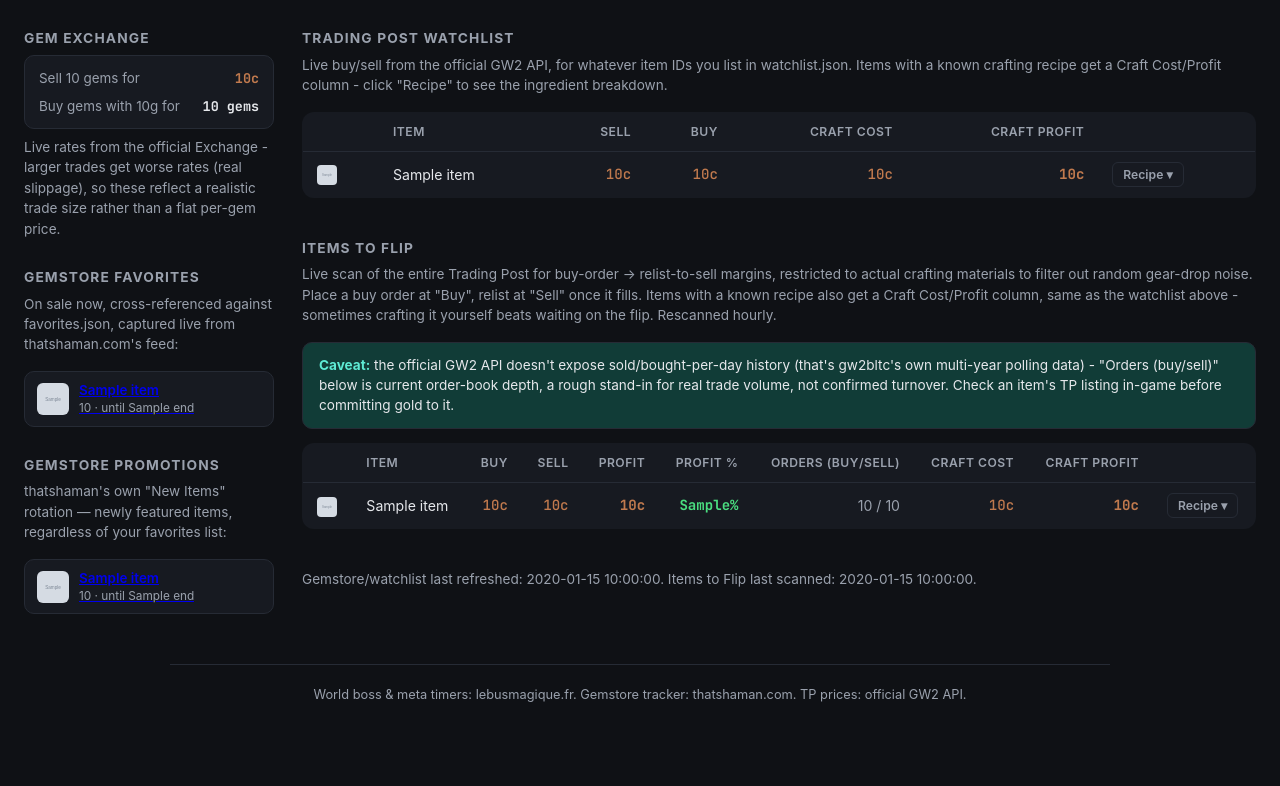
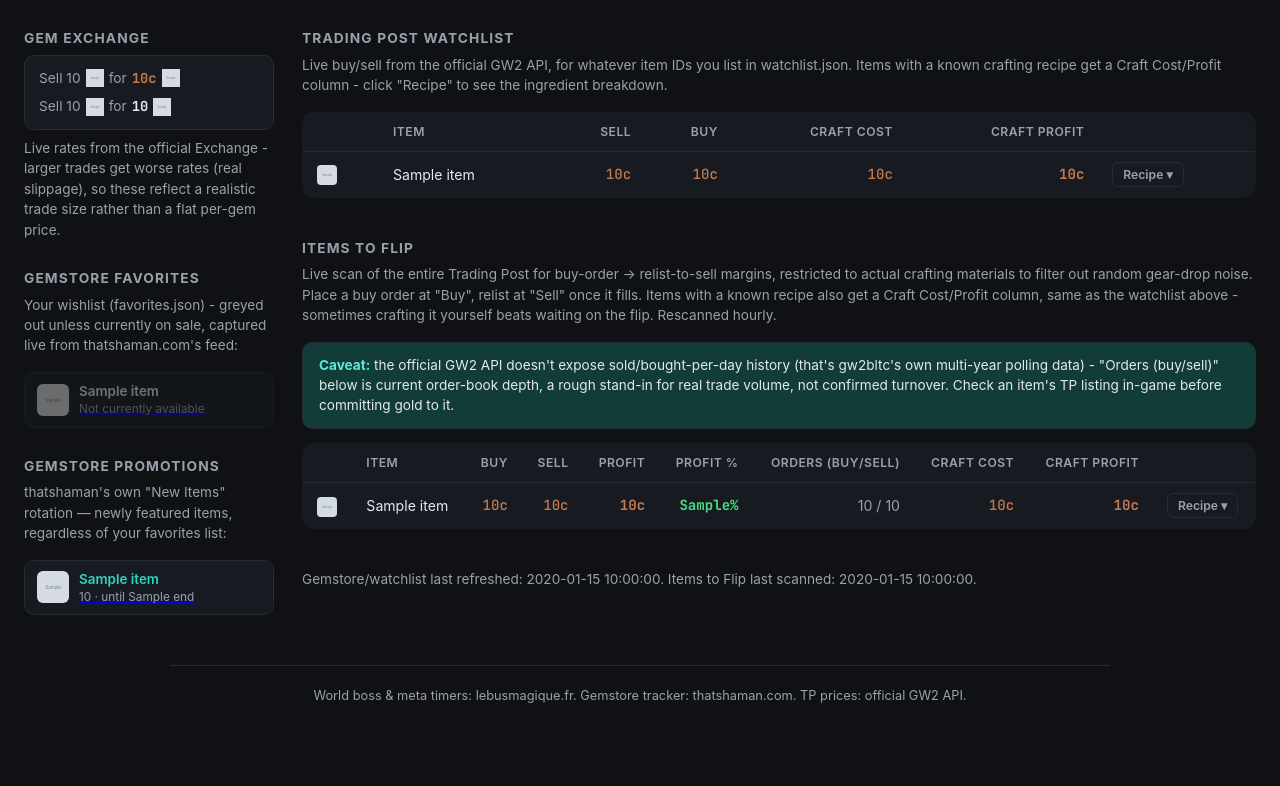
Before and after one commit to Revanito/gw2-ops-board, a FastAPI app: template app/templates/market.html in a window 1280 px wide. Shown: the part 66-852 px from the top of the page. Before the commit the page ends 768 px from the top, so only its background shows below. Run offline with FastAPI, Linux system fonts and the light colour scheme; the template is opened without the code that fills it: most values are stand-ins (such as "Sample title", 1, 10 or a date in 2020); grey boxes marked "Sample" are stand-in pictures; parts of the project's set-up code (start-up, migrations or seed data) failed here and were passed over.

Commit message:
Gem Exchange with real icons, always-visible favorites, teal links
Gem Exchange: two "Sell X for Y" lines using the real Gold/Gem currency
icons instead of "buy gems with Ng" text framing.

Gemstore Favorites: every favorited item now always shows (grouped from
thatshaman's full catalog, not just the active-sale list), greyed out and
grayscaled when not currently on sale instead of disappearing entirely.

Fixed .gi-name having no explicit color at all, so gem-item links (and
their default hover) had no color, so it fell back to the browser's
default anchor blue - now uses the site's own teal accent instead.

Co-Authored-By: Claude Sonnet 5 <noreply@anthropic.com>

```diff
--- a/app/gemstore_client.py
+++ b/app/gemstore_client.py
@@ -30,9 +30,16 @@ def _wiki_url(name: str) -> str:
     return "https://wiki.guildwars2.com/wiki/" + name.replace(" ", "_")
 
 
-async def fetch_gemstore_schedule() -> list[dict]:
-    """Returns every schedule entry currently on sale/available, each as
-    {"name", "icon", "wiki_url", "start", "end", "indefinite", "category_name"}."""
+async def fetch_gemstore_data() -> dict:
+    """Returns {"active": [...], "catalog": {name_lower: {...}}}.
+
+    "active" is every schedule entry currently on sale/available, each as
+    {"name", "icon", "wiki_url", "start", "end", "indefinite", "category_name"}.
+
+    "catalog" is base info (name/icon/wiki_url) for *every* item thatshaman
+    tracks, active or not - needed so the favorites list can still show an
+    item (greyed out) when it isn't currently on sale, instead of the item
+    just disappearing from the page entirely."""
     async with httpx.AsyncClient(timeout=20) as client:
         resp = await client.get(GEMSTORE_JSON_URL)
         resp.raise_for_status()
@@ -41,6 +48,17 @@ async def fetch_gemstore_schedule() -> list[dict]:
     items = data.get("items", {})
     categories = data.get("categories", {})
     now = datetime.now(timezone.utc)
+
+    catalog = {}
+    for item in items.values():
+        name = item.get("name")
+        if not name:
+            continue
+        catalog[name.lower()] = {
+            "name": name,
+            "icon": ICON_BASE + item["image"] + "_large.png" if item.get("image") else None,
+            "wiki_url": _wiki_url(name),
+        }
 
     active = []
     for entry in data.get("schedule", []):
@@ -69,15 +87,30 @@ async def fetch_gemstore_schedule() -> list[dict]:
         })
 
     active.sort(key=lambda e: e["name"].lower())
-    return active
+    return {"active": active, "catalog": catalog}
 
 
-def match_favorites(active_schedule: list[dict], favorites: list[str]) -> list[dict]:
-    """Cross-references the currently-active gem store entries against a
-    favorites list of item names (case-insensitive substring-free exact
-    match on name), returning just the matches."""
-    wanted = {name.lower() for name in favorites}
-    return [entry for entry in active_schedule if entry["name"].lower() in wanted]
+def build_favorites_view(data: dict, favorites: list[str]) -> list[dict]:
+    """One entry per name in favorites.json, in that order - always shown,
+    not just when on sale. An entry currently on sale carries the live
+    schedule info and "available": True; one that isn't still shows its
+    name/icon (from the full catalog) with "available": False so the
+    template can grey it out instead of hiding it. A name thatshaman
+    doesn't track at all (typo, or genuinely never listed) still gets a
+    bare entry rather than silently vanishing."""
+    active_by_name = {e["name"].lower(): e for e in data["active"]}
+    catalog = data["catalog"]
+
+    result = []
+    for name in favorites:
+        key = name.lower()
+        active_entry = active_by_name.get(key)
+        if active_entry:
+            result.append({**active_entry, "available": True})
+            continue
+        base = catalog.get(key, {"name": name, "icon": None, "wiki_url": _wiki_url(name)})
+        result.append({**base, "available": False, "price": None, "end": None, "indefinite": False})
+    return result
 
 
 def filter_by_category(active_schedule: list[dict], category_name: str) -> list[dict]:
--- a/app/gw2_api.py
+++ b/app/gw2_api.py
@@ -292,21 +292,29 @@ async def fetch_gem_exchange() -> dict | None:
     """Public, no key needed. Live gold<->gem exchange rates, for a
     representative quantity each direction rather than an abstract per-unit
     rate - 400 gems (the size of the smallest real-money gem purchase) for
-    selling, and 100 gold for buying, so the numbers reflect something a
-    player would actually consider doing. The Exchange has real slippage at
-    volume, so "coins per gem" differs slightly between the two calls."""
+    selling gems, and 100 gold for selling gold (i.e. buying gems), so the
+    numbers reflect something a player would actually consider doing. The
+    Exchange has real slippage at volume, so "coins per gem" differs
+    slightly between the two calls. Currency icons come along for the ride
+    so the UI can show the real Gold/Gem icons rather than text labels."""
     try:
-        sell_resp = await _client.get("/commerce/exchange/gems?quantity=400")
-        sell_resp.raise_for_status()
-        buy_resp = await _client.get("/commerce/exchange/coins?quantity=1000000")
-        buy_resp.raise_for_status()
+        sell_gems_resp = await _client.get("/commerce/exchange/gems?quantity=400")
+        sell_gems_resp.raise_for_status()
+        sell_gold_resp = await _client.get("/commerce/exchange/coins?quantity=1000000")
+        sell_gold_resp.raise_for_status()
     except httpx.HTTPStatusError:
         return None
+
+    currencies = await _get_ref("/currencies?ids=1,4", ttl=86400)
+    icons = {c["id"]: c.get("icon") for c in currencies}
+
     return {
         "sell_gems": 400,
-        "sell_coins": sell_resp.json()["quantity"],
-        "buy_coins": 1000000,
-        "buy_gems": buy_resp.json()["quantity"],
+        "sell_gems_for_coins": sell_gems_resp.json()["quantity"],
+        "sell_gold_coins": 1000000,
+        "sell_gold_for_gems": sell_gold_resp.json()["quantity"],
+        "gold_icon": icons.get(1),
+        "gem_icon": icons.get(4),
     }
 
 
--- a/app/main.py
+++ b/app/main.py
@@ -55,14 +55,15 @@ def _load_json_list(path: Path, key: str) -> list:
 async def refresh_public_data() -> None:
     try:
         favorite_names = _load_json_list(CONFIG_DIR / "favorites.json", "items")
-        active = await gemstore_client.fetch_gemstore_schedule()
+        data = await gemstore_client.fetch_gemstore_data()
 
-        matches = gemstore_client.match_favorites(active, favorite_names)
-        for entry in matches:
-            entry["price"] = await wiki_client.fetch_gem_price(entry["name"])
-        public_cache["gemstore_favorites"] = matches
+        favorites_view = gemstore_client.build_favorites_view(data, favorite_names)
+        for entry in favorites_view:
+            if entry["available"]:
+                entry["price"] = await wiki_client.fetch_gem_price(entry["name"])
+        public_cache["gemstore_favorites"] = favorites_view
 
-        promotions = gemstore_client.filter_by_category(active, PROMOTIONS_CATEGORY)
+        promotions = gemstore_client.filter_by_category(data["active"], PROMOTIONS_CATEGORY)
         for entry in promotions:
             entry["price"] = await wiki_client.fetch_gem_price(entry["name"])
         public_cache["gemstore_promotions"] = promotions
--- a/app/static/style.css
+++ b/app/static/style.css
@@ -152,9 +152,9 @@ td.dim { color: var(--text-dim); }
   background: var(--bg-card); border: 1px solid var(--border); border-radius: 10px;
   padding: 12px 14px; display: flex; flex-direction: column; gap: 8px;
 }
-.exchange-row { display: flex; justify-content: space-between; align-items: baseline; gap: 10px; font-size: 0.84rem; }
-.exchange-label { color: var(--text-dim); }
-.exchange-value { font-weight: 700; white-space: nowrap; }
+.exchange-line { display: flex; align-items: center; flex-wrap: wrap; gap: 5px; font-size: 0.86rem; color: var(--text-dim); }
+.exchange-icon { width: 18px; height: 18px; vertical-align: middle; }
+.exchange-value { font-weight: 700; white-space: nowrap; color: var(--text); }
 
 .gem-list { display: flex; flex-direction: column; gap: 10px; }
 .gem-item {
@@ -164,7 +164,13 @@ td.dim { color: var(--text-dim); }
 }
 .gem-item img { width: 32px; height: 32px; border-radius: 6px; flex-shrink: 0; object-fit: cover; }
 .gem-item .gi-text { min-width: 0; }
-.gem-item .gi-name { font-weight: 600; font-size: 0.84rem; white-space: nowrap; overflow: hidden; text-overflow: ellipsis; }
+.gem-item .gi-name {
+  font-weight: 600; font-size: 0.84rem; white-space: nowrap; overflow: hidden; text-overflow: ellipsis;
+  color: var(--accent-dim);
+}
+.gem-item.unavailable { opacity: 0.45; }
+.gem-item.unavailable img { filter: grayscale(1); }
+.gem-item.unavailable .gi-name { color: var(--text); }
 .gem-item .gi-desc { color: var(--text-dim); font-size: 0.74rem; white-space: nowrap; overflow: hidden; text-overflow: ellipsis; }
 
 @media (max-width: 860px) {
--- a/app/templates/market.html
+++ b/app/templates/market.html
@@ -49,13 +49,17 @@
       <h2>Gem Exchange</h2>
       {% if gem_exchange %}
       <div class="exchange-box">
-        <div class="exchange-row">
-          <span class="exchange-label">Sell {{ gem_exchange.sell_gems }} gems for</span>
-          <span class="exchange-value mono">{{ gem_exchange.sell_coins | coins }}</span>
+        <div class="exchange-line">
+          Sell {{ gem_exchange.sell_gems }}
+          {% if gem_exchange.gem_icon %}<img src="{{ gem_exchange.gem_icon }}" alt="gems" class="exchange-icon">{% endif %}
+          for <span class="exchange-value mono">{{ gem_exchange.sell_gems_for_coins | coins }}</span>
+          {% if gem_exchange.gold_icon %}<img src="{{ gem_exchange.gold_icon }}" alt="gold" class="exchange-icon">{% endif %}
         </div>
-        <div class="exchange-row">
-          <span class="exchange-label">Buy gems with {{ (gem_exchange.buy_coins / 10000) | round | int }}g for</span>
-          <span class="exchange-value mono">{{ "{:,}".format(gem_exchange.buy_gems) }} gems</span>
+        <div class="exchange-line">
+          Sell {{ (gem_exchange.sell_gold_coins / 10000) | round | int }}
+          {% if gem_exchange.gold_icon %}<img src="{{ gem_exchange.gold_icon }}" alt="gold" class="exchange-icon">{% endif %}
+          for <span class="exchange-value mono">{{ "{:,}".format(gem_exchange.sell_gold_for_gems) }}</span>
+          {% if gem_exchange.gem_icon %}<img src="{{ gem_exchange.gem_icon }}" alt="gems" class="exchange-icon">{% endif %}
         </div>
       </div>
       <p class="hint" style="margin-top:8px">Live rates from the official Exchange - larger trades get worse rates (real slippage), so these reflect a realistic trade size rather than a flat per-gem price.</p>
@@ -64,21 +68,25 @@
       {% endif %}
 
       <h2 style="margin-top:28px">Gemstore Favorites</h2>
-      <p class="section-sub">On sale now, cross-referenced against favorites.json, captured live from thatshaman.com's feed:</p>
+      <p class="section-sub">Your wishlist (favorites.json) - greyed out unless currently on sale, captured live from thatshaman.com's feed:</p>
       {% if gemstore_favorites %}
       <div class="gem-list">
         {% for item in gemstore_favorites %}
-        <a class="gem-item" href="{{ item.wiki_url }}" target="_blank" rel="noopener">
+        <a class="gem-item{{ '' if item.available else ' unavailable' }}" href="{{ item.wiki_url }}" target="_blank" rel="noopener">
           {% if item.icon %}<img src="{{ item.icon }}" alt="">{% endif %}
           <div class="gi-text">
             <div class="gi-name">{{ item.name }}</div>
+            {% if item.available %}
             <div class="gi-desc">{{ item.price or "?" }} · {{ "always available" if item.indefinite else "until " + item.end[:10] }}</div>
+            {% else %}
+            <div class="gi-desc">Not currently available</div>
+            {% endif %}
           </div>
         </a>
         {% endfor %}
       </div>
       {% else %}
-        <p class="dim">None of your favorites (favorites.json) are on sale right now.</p>
+        <p class="dim">No favorites yet - add item names to favorites.json.</p>
       {% endif %}
 
       <h2 style="margin-top:28px">Gemstore Promotions</h2>
```
